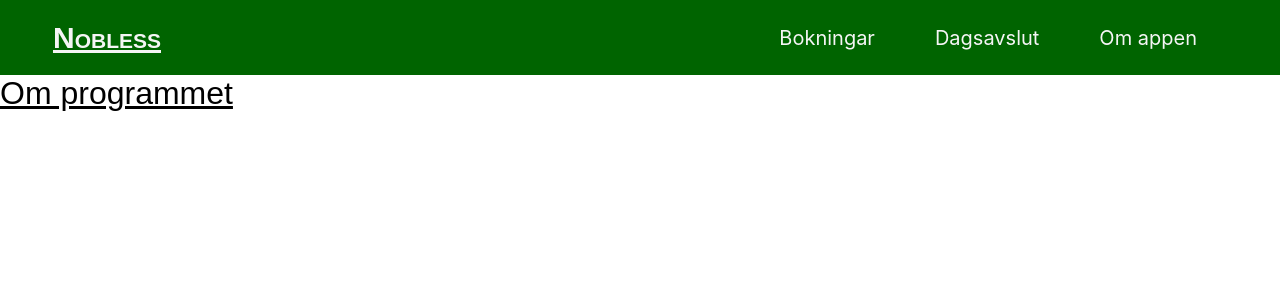
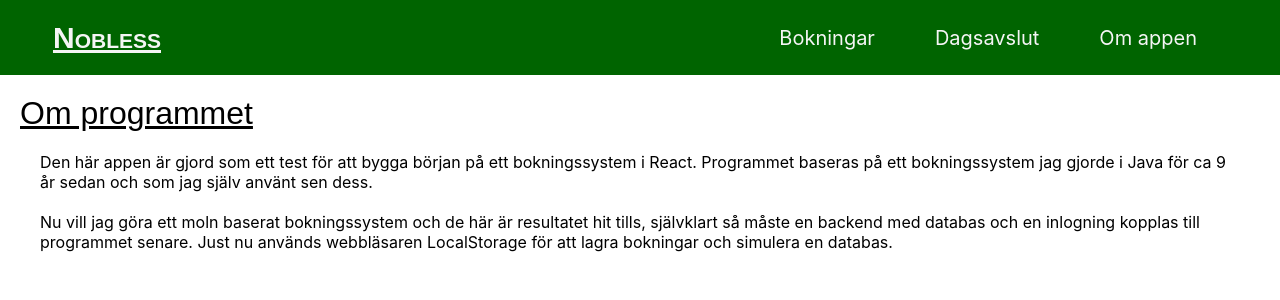
Before and after one commit to jelu000/bokingcomponent, a React (Create React App) app: page /om in a window 1280 px wide. Shown: the top 300 px of the page. Built offline with nearby package versions, Linux system fonts and the light colour scheme.

Commit message:
Nu funkar tabeller för varje biträde

```diff
--- a/src/components/JlBokingComp.css
+++ b/src/components/JlBokingComp.css
@@ -8,7 +8,9 @@
    /*color: #3366BB;*/
    /*border-top-color: #3366BB;*/
  }
-
+ p{
+  margin: 20px;
+ }
  h1{
    font-family: sans-serif;
    font-variant: normal;
--- a/src/components/JlBokingComp.js
+++ b/src/components/JlBokingComp.js
@@ -96,8 +96,6 @@ class JlBokingComp extends React.Component {
 Initate LocalStorage
 */
   componentDidMount(){
-  //console.log("Did Mount");//
-  //const t_bokingsarray = localStorage.getItem('bokningar');
   //console.log(`valtDatumTextfelt didMount: ${this.state.valtDatumTextfelt}`);
 
   let localStorageDB = new LocalStorageHandler();
@@ -130,8 +128,7 @@ Initate LocalStorage
 
      this.clearTextInputs();
      //console.log(`Kill: ${this.state.valtDatum} : ${this.state.valtDatumTextfelt}`)
-     //this.setState({state_bokningskoll: ""});
-     //console.log(`clickDagEvent 119 state_bokningskoll ${this.state.state_bokningskoll}`);
+
   }//end of clickDagEvent()--------------------------------------------------------------------
 
   //clickMonthChange()-----------------------------------------------------------------------------
@@ -176,7 +173,7 @@ Initate LocalStorage
         let localStorageDB = new LocalStorageHandler();
         let t_dagarray_bokningar = localStorageDB.addBoking(bokning);
 
-        console.log(`addBoking: ${ JSON.stringify(t_dagarray_bokningar)}`);
+        //console.log(`addBoking: ${ JSON.stringify(t_dagarray_bokningar)}`);
 
         //sätter state och uppdaterar grafiskt användar gränssnitt för de komponenter som påverkas av detta
         await this.setState({
@@ -321,7 +318,8 @@ Initate LocalStorage
       </select>
     );
   }//end of selectTreatment()----------------------------------------------------------------------
-//handleAssistentClick--------------------------------------------------------------------------
+
+  //handleAssistentClick() -callback for BokingTableButt-----------------------------------------------------
   handleAssistentClick = (evt) => {
     //console.log(`handleAssistentClick() ${evt.target.value}`);
     this.setState({
@@ -339,7 +337,7 @@ handleAssistentClick = (evt) => {
     //Kanske inte behövs för att uppdatera bokning - räcker med bokning id!
     //console.log(`valdBokingEvt t_time: ${evt.t_time}`);
     let t_boking = new Bokning(evt.t_id, evt.t_time, evt.t_date, evt.t_name, evt.t_email, evt.t_phone, evt.t_assistent, evt.t_treatment, evt.t_inetboking, evt.t_babs, evt.t_price);
-    console.log(`valdBokingEvt(evt) ${JSON.stringify(t_boking)}`);
+    //console.log(`valdBokingEvt(evt) ${JSON.stringify(t_boking)}`);
 
 
     document.getElementById("textfelt_namn").value = evt.t_name;
@@ -357,8 +355,6 @@ handleAssistentClick = (evt) => {
     document.getElementById("swishcheckbox").checked=evt.t_babs;
 
 
-
-
     //används för att uppdatera vald bokning
     this.setState({
       //state_valdBokning: evt,
@@ -374,36 +370,15 @@ handleAssistentClick = (evt) => {
 
 }//end of valdBokingEvt(evt)----------------------------------------------------
 
-//createBokingTables() -För bokningsTable till varje assistent-----------------------------------------------------------
+//createBokingTables() -För bokningsTable till varje assistent----------------------------------------------------
+//returns - [{"t_assistent":"STRING","table_obj":[{"OBJECT"}]}, {"t_assistent":"STRING","table_obj":[{"OBJECT"}]}]
 createBokingTables(){
   let t_assistents = this.state.assistents;
   let t_this_daybokings = this.state.state_vald_dag_arraybokningar;
 
-  //t_assistents.forEach( (t_assis) => {
-
-      //t_this_daybokings.forEach( (t_dayboking) => {
-
-        //console.log(`boking = ${JSON.stringify(t_dayboking)}`);
-
-        //if (t_dayboking.t_assistent === t_assis){
-          //console.log(`boking = ${JSON.stringify(t_dayboking)}`);
-        //}
-
-      //});
-
-  //});
-
-  /*
-  let t_array_table = t_assistents.map( (t_assis) => { return t_this_daybokings.filter( (t_dayboking) => {
-      if (t_assistents===t_dayboking.t_assistent)
-        return t_dayboking;
-    });
-  });
-  */
-
+  //Start of map()---------------------------------------------------------------
+  //returns array of objects with assistentname(t_asssitent) and array with tabledata bokings(table_obj)
   let t_array_table = t_assistents.map( (t_assis) => {
-
-
 
       //new array
       let t_new_boking_array = [];
@@ -421,21 +396,18 @@ createBokingTables(){
 
       //Create a table object, assistent name as (string)=t_key and table_obj as(Object)
       let tableobjekt = {t_assistent: t_assis, table_obj: t_new_boking_array};
-      console.log(`tableobject ${JSON.stringify(tableobjekt)}`);
+      //console.log(`tableobject ${JSON.stringify(tableobjekt)}`);
 
 
+      return tableobjekt;
+      //return t_new_boking_array;
 
-      return t_new_boking_array;
-      //t_array_table.push(t_new_boking_array);
     });//end of map()
 
      //console.log(`t_table = ${ JSON.stringify(t_array_table) }  LENGTH ${t_array_table.length}`);
 
-     //let T_BokingTable = BokingTable  valdBokingEvt={this.valdBokingEvt} bokningsarray={this.state.state_vald_dag_arraybokningar}
-
     return t_array_table;
-}
- //end of createBokingTables---------------------------------------------------------------
+  }//end of createBokingTables---------------------------------------------------------------
 
 
   //render()-------------------------------------------------------------------------------------------------
@@ -449,9 +421,9 @@ createBokingTables(){
 
     let t_bokingtable_data = this.createBokingTables();
 
-    let t_jsx_tables = t_bokingtable_data.map( (assis_table, it) => {
+    let t_jsx_tables = t_bokingtable_data.map( (assis_table_obj, it) => {
 
-      return ( <div key={it}><h3>Name</h3> <BokingTable key={it} valdBokingEvt={this.valdBokingEvt} bokningsarray={assis_table} /> </div>)
+      return ( <div key={it}><h3>{assis_table_obj.t_assistent}</h3> <BokingTable key={assis_table_obj.t_assistent} valdBokingEvt={this.valdBokingEvt} bokningsarray={assis_table_obj.table_obj} /> </div>)
 
     });
 
@@ -499,14 +471,9 @@ createBokingTables(){
             </div>
           </div>
 
-
           {bokningskoll_div}
 
-
           <hr/>
-
-
-
 
           <h3>Lista Bokningar {this.state.valtDatumTextfelt}</h3>
 
--- a/src/components/Om/Om.js
+++ b/src/components/Om/Om.js
@@ -1,10 +1,20 @@
 import React from 'react';
-import '../dagsavslut/Dagsavslut.css';
+import '../JlBokingComp';
 
 export default function Om() {
     return (
-        <div>
+        <div className="MainBokingDiv">
              <h1 className="h1_header">Om programmet</h1>
+             <p>
+             Den här appen är gjord som ett test för att bygga början på ett bokningssystem i React.
+             Programmet baseras på ett bokningssystem jag gjorde i Java för ca 9 år sedan och som jag själv använt sen dess.
+             </p>
+             <p>
+             Nu vill jag göra ett moln baserat bokningssystem och de här är resultatet hit tills,
+             självklart så måste en backend med databas och en inlogning kopplas till programmet senare.
+             Just nu används webbläsaren LocalStorage för att lagra bokningar och simulera en databas.
+
+             </p>
         </div>
     )
 }
```
Also changed, not shown: tempKod.txt. Lines whose indentation alone changed are shown as unchanged.
